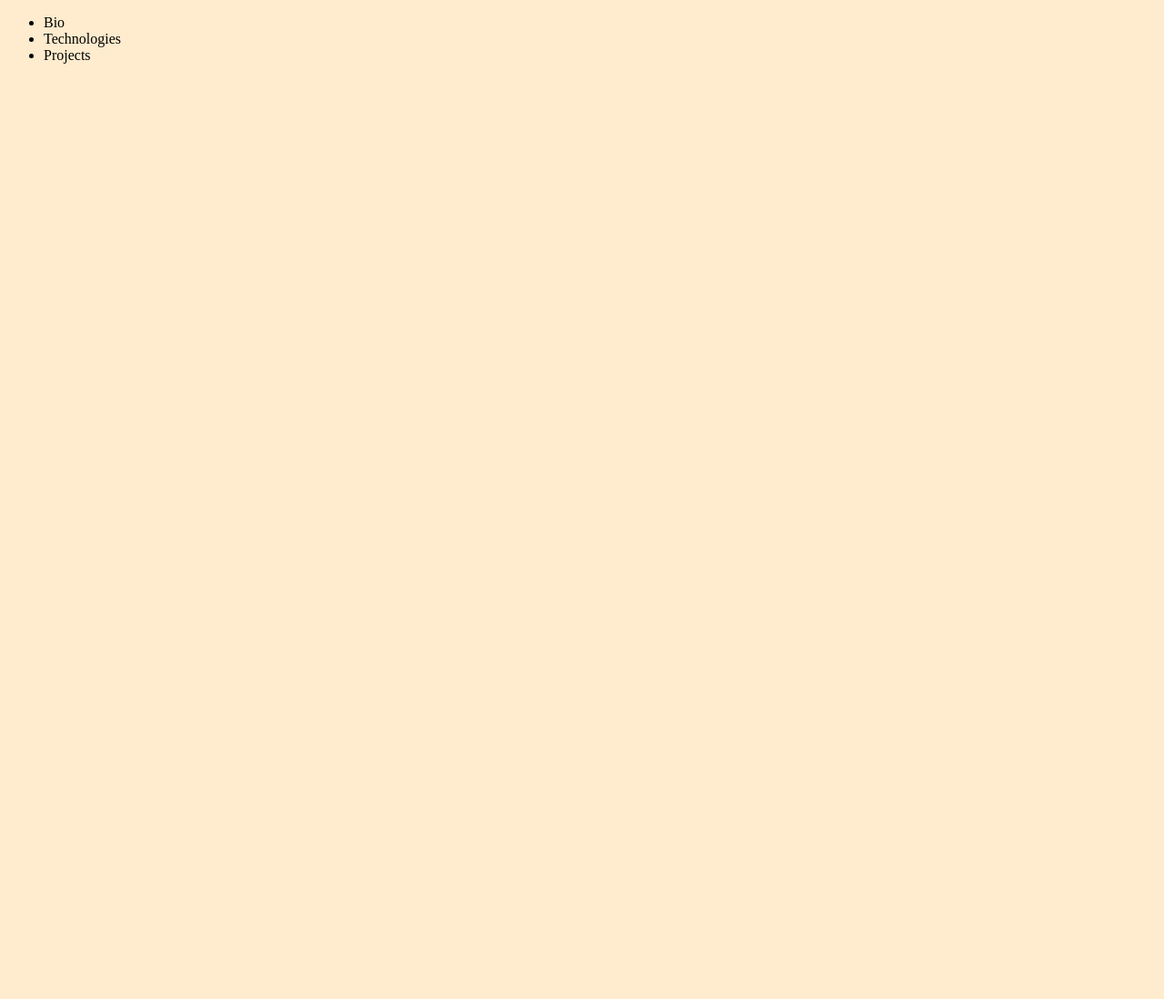
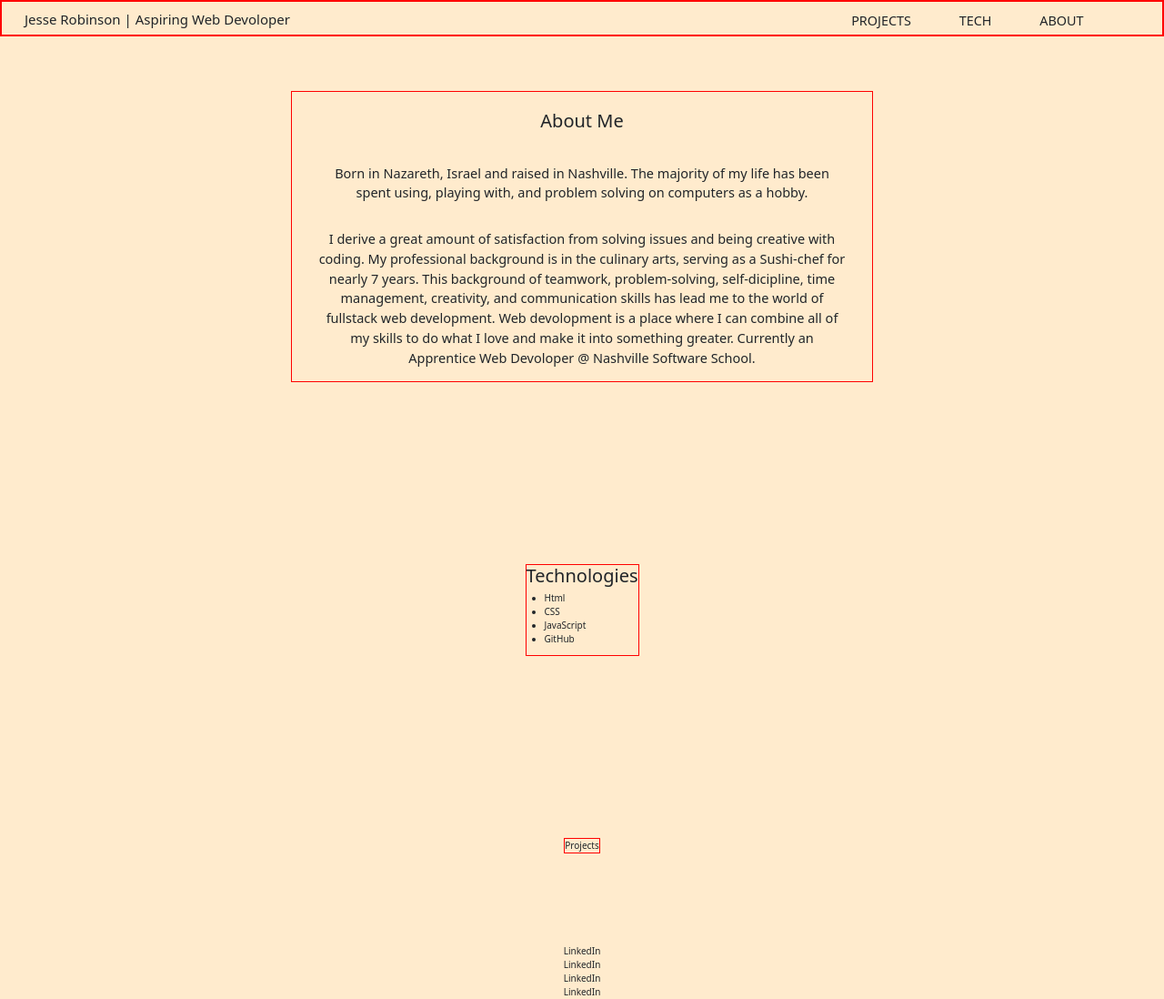
Before and after one commit to jrobinson0529/personal-bio-site, a plain HTML site: page index.html in a window 1280 px wide. Shown: the whole page at 91% size. Before the commit the page ends 800 px from the top, so only its background shows below. Drawn offline with nearby package versions, Linux system fonts and the light colour scheme.

Commit message:
Filled out some of the html. Did some basic styling on page.

```diff
--- a/index.html
+++ b/index.html
@@ -1,41 +1,83 @@
 <!DOCTYPE html>
 <html lang="en">
   <head>
-  <link rel="stylesheet" href="style.css">
-  <link rel="shortcut icon" href="#" type="image/x-icon">
-  <meta charset="UTF-8">
-  <meta name="viewport" content="width=device-width, initial-scale=1.0">
-  <meta http-equiv="X-UA-Compatible" content="ie=edge">
-  <!-- TODO: Insert a title for your page -->
+    <link
+      href="https://cdn.jsdelivr.net/npm/bootstrap@5.0.0-beta1/dist/css/bootstrap.min.css"
+      rel="stylesheet"
+      integrity="sha384-giJF6kkoqNQ00vy+HMDP7azOuL0xtbfIcaT9wjKHr8RbDVddVHyTfAAsrekwKmP1"
+      crossorigin="anonymous"
+    />
+    <link rel="stylesheet" href="style.css" />
+    <link rel="shortcut icon" href="#" type="image/x-icon" />
+    <meta charset="UTF-8" />
+    <meta name="viewport" content="width=device-width, initial-scale=1.0" />
+    <meta http-equiv="X-UA-Compatible" content="ie=edge" />
+    <title>Jesse Robinson's Portfolio || Home</title>
   </head>
 
   <body>
     <!-- Navigation -->
     <nav>
-    <!-- TODO: Insert some sort of H1-H6 with your name here -->
-    <ul id="navLinks">
-      <li><a id="navToBio">Bio</a></li>
-      <li><a id="navToTechnologies">Technologies</a></li>
-      <li><a id="navToProjects">Projects</a></li>
+      <h1 class="navbar-myname">Jesse Robinson | Aspiring Web Devoloper</h1>
+      <ul id="navLinks" class="nav-links">
+        <li><a id="navToBio">ABOUT</a></li>
+        <li><a id="navToTechnologies">TECH</a></li>
+        <li><a id="navToProjects">PROJECTS</a></li>
       </ul>
     </nav>
     <!-- End Navigation -->
 
     <!-- Primary View -->
-  <div class="fullPage" id="bioPage">
+    <div class="about-page" class="fullPage" id="aboutPage">
+      <!-- <div class="about-page-content-container"> -->
+      <h2>About Me</h2>
+      <p>
+        Born in Nazareth, Israel and raised in Nashville. The majority of my
+        life has been spent using, playing with, and problem solving on
+        computers as a hobby.
+      </p>
+      <p>
+        I derive a great amount of satisfaction from solving issues and being
+        creative with coding. My professional background is in the culinary
+        arts, serving as a Sushi-chef for nearly 7 years. This background of
+        teamwork, problem-solving, self-dicipline, time management, creativity,
+        and communication skills has lead me to the world of fullstack web
+        development. Web devolopment is a place where I can combine all of my
+        skills to do what I love and make it into something greater. Currently
+        an Apprentice Web Devoloper @ Nashville Software School.
+      </p>
       <!-- TODO: Fill in bio info here: What is your background? Why do you want to go into development? What do you love about development? -->
+      <!-- </div> -->
     </div>
     <div class="fullPage" id="technologiesPage">
-    <!-- TODO: Start an UL of all of the tools and technologies you've started learning so far. (You'll beef this page up later). -->
+      <h2>Technologies</h2>
+      <ul>
+        <li>Html</li>
+        <li>CSS</li>
+        <li>JavaScript</li>
+        <li>GitHub</li>
+      </ul>
     </div>
-  <div class="fullPage" id="projectsPage"></div>
+    <div class="fullPage" id="projectsPage">Projects</div>
     <!-- End Primary View -->
 
     <!-- Footer -->
     <footer class="page-footer">
+      <div class="footer-link">LinkedIn</div>
+      <div class="footer-link">LinkedIn</div>
+      <div class="footer-link">LinkedIn</div>
+      <div class="footer-link">LinkedIn</div>
       <!-- TODO: Fill in contact info here: Include things like email, LinkedIn, Twitter and GitHub links. -->
     </footer>
     <!-- End Footer -->
+
+    <!-- JS SCRIPTS -->
+    <script
+      src="https://cdn.jsdelivr.net/npm/bootstrap@5.0.0-beta1/dist/js/bootstrap.bundle.min.js"
+      integrity="sha384-ygbV9kiqUc6oa4msXn9868pTtWMgiQaeYH7/t7LECLbyPA2x65Kgf80OJFdroafW"
+      crossorigin="anonymous"
+    ></script>
     <script src="projects.js"></script>
+    <!-- END OF JS SCRIPTS -->
   </body>
 </html>
--- a/style.css
+++ b/style.css
@@ -1,3 +1,62 @@
+html {
+  height: 1000px;
+  margin: 0;
+  padding: 0;
+  font-size: 10px;
+}
 body {
+  display: flex;
+  flex-direction: column;
+  justify-content: center;
+  align-items: center;
   background-color: blanchedalmond;
 }
+nav {
+  height: 4em;
+  padding: 1em;
+  border: 2px solid red;
+  width: 100%;
+  position: fixed;
+  top: 0;
+}
+.nav-links {
+  margin: 0 5em;
+}
+.nav-links li,
+.nav-links li a {
+  font-size: 1.2em;
+  margin: 0em 1em;
+  float: right;
+  list-style: none;
+  text-decoration: none;
+}
+h1 {
+  margin: 0em 1em;
+  float: left;
+  font-size: 1.5em;
+}
+
+.about-page {
+  text-align: center;
+  display: flex;
+  flex-direction: column;
+  margin: 10em;
+  justify-content: center;
+  align-items: center;
+  border: 1px solid red;
+  height: 100%;
+  width: 50%;
+}
+.about-page p {
+  margin: 1em;
+  font-size: 1.45em;
+  max-width: 40em;
+}
+
+.about-page h2 {
+  margin: 1em;
+}
+.fullPage {
+  margin: 10em;
+  border: 1px solid red;
+}
```
Lines whose indentation alone changed are shown as unchanged.
